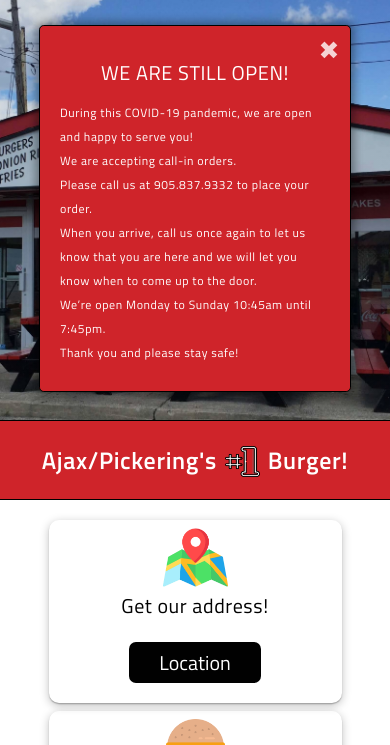
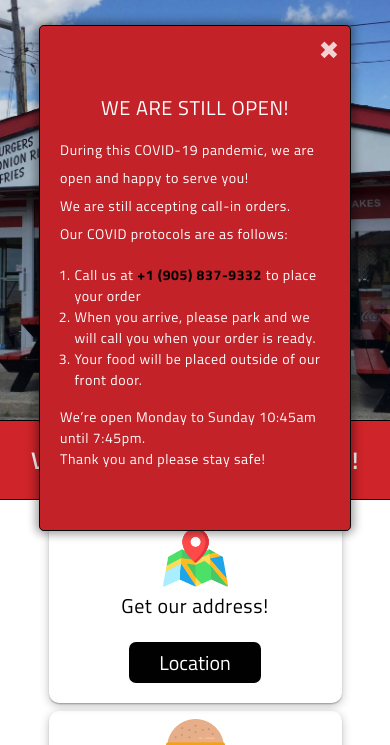
Before and after one commit to mikemaer1990/bigmburgers, a plain HTML site: page index.html in a window 390 px wide. Shown: the part 99-844 px from the top of the page. Drawn offline with nearby package versions, Linux system fonts and the light colour scheme.

Commit message:
fix menu + careers pages

```diff
--- a/index.html
+++ b/index.html
@@ -44,24 +44,32 @@
                         <h2>WE ARE STILL OPEN!</h2>
                         <span class="close-x">&#10006;</span>
                         <p class="covid-p">During this COVID-19 pandemic, we are open and happy to serve you!<br>
-                            We are accepting call-in orders.<br> Please call us at 905.837.9332 to place your
-                            order.<br>When
-                            you
-                            arrive, call us once again to let us know that you are here and we will let you know
-                            when to
-                            come up
-                            to
-                            the
+                            We are still accepting call-in orders.<br>
+                            Our COVID protocols are as follows:<br>
+                            <ol class="covid-list">
+                                <li>Call us at <span class="blackText">+1 (905) 837-9332</span> to place your order</li>
+                                <li>When you arrive, please park and we will call you when your order is ready.</li>
+                                <li>Your food will be placed outside of our front door.</li>
+                            </ol>
+                            <p>We’re open Monday to Sunday 10:45am until 7:45pm. <br>Thank you and please stay
+                                safe!</p>
+                        </p>
+                    </div>
+                    <!-- <div class="covid-flex-wrap">
+                        <h2>WE ARE STILL OPEN!</h2>
+                        <span class="close-x">&#10006;</span>
+                        <p class="covid-p">During this COVID-19 pandemic, we are open and happy to serve you!<br>
+                            We are accepting call-in orders.<br> Please call us at <span class="blackText">+1 (905)
+                                837-9332</span> to place your
+                            order.<br>When you arrive, please park and we will let you know when to come up to the
                             door.<br>We’re open Monday to Sunday 10:45am until 7:45pm. <br>Thank you and please stay
                             safe!
                         </p>
-                    </div>
+                    </div> -->
                 </div>
             </section>
             <section class="red-stripe">
-                Ajax/Pickering's <img src="./static/imgs/no-1-e.png" width="35px" height="35px"
-                    class="mx-2 pt-1 number-one-img">
-                Burger!
+                <p class="p-0 m-0">Voted Pickering's Best Burger!</p>
             </section>
             <section class="main-content">
                 <div class="row g-0 m-0 main-links">
--- a/static/css/styles.css
+++ b/static/css/styles.css
@@ -212,11 +212,11 @@ body {
   justify-content: center;
   align-items: center;
   top: 6.5%;
-  width: 80%;
+  width: 50%;
   padding: 50px;
-  background-color: var(--main-red);
+  background-color: hsl(358, 70%, 45%);
   z-index: 3;
-  color: white;
+  color: var(--main-white);
   border-radius: 0.3rem;
   border: 1px solid black;
   box-shadow: 0 0 10px 3px rgba(0, 0, 0, 0.384);
@@ -243,7 +243,9 @@ body {
 .covid-p {
   line-height: 2em;
 }
-
+.covid-list {
+  padding-left: 1.25rem;
+}
 .main-content {
   width: 100%;
   position: relative;
@@ -875,7 +877,7 @@ footer {
     position: absolute;
     left: -1px;
     background-color: var(--main-red);
-    width: 100vw;
+    width: 101vw;
     height: 100vh;
     flex-direction: column;
     -webkit-clip-path: circle(110px at 100% -18%);
@@ -921,6 +923,10 @@ footer {
   }
   .career.content-wrapper {
     width: 95%;
+  }
+  .hero-covid {
+    width: 60%;
+    padding: 25px 25px 10px 25px;
   }
 }
 @media screen and (max-width: 768px) {
@@ -1103,6 +1109,17 @@ footer {
   .menu-2-menus {
     display: none;
   }
+  .hero-covid {
+    width: 80%;
+    min-height: 60vh;
+  }
+  .hero-covid .covid-flex-wrap p,
+  .covid-list {
+    font-size: 14px;
+  }
+  .covid-list {
+    padding-left: 0.9rem;
+  }
 }
 @media screen and (max-width: 576px) {
   .main-card h4,
@@ -1142,6 +1159,14 @@ footer {
   .covid-flex-wrap p {
     font-size: 12px;
   }
+  #tab7C .line-through {
+    border-bottom: none;
+    line-height: 30px;
+  }
+  #tab7C .line-through span {
+    background: transparent;
+    /* padding: none; */
+  }
 }
 @media screen and (max-width: 380px) {
   .nav-ajax {
```
Also changed, not shown: careers.html (+2 -2 lines), static/imgs/big-m-inside1.png (added).
